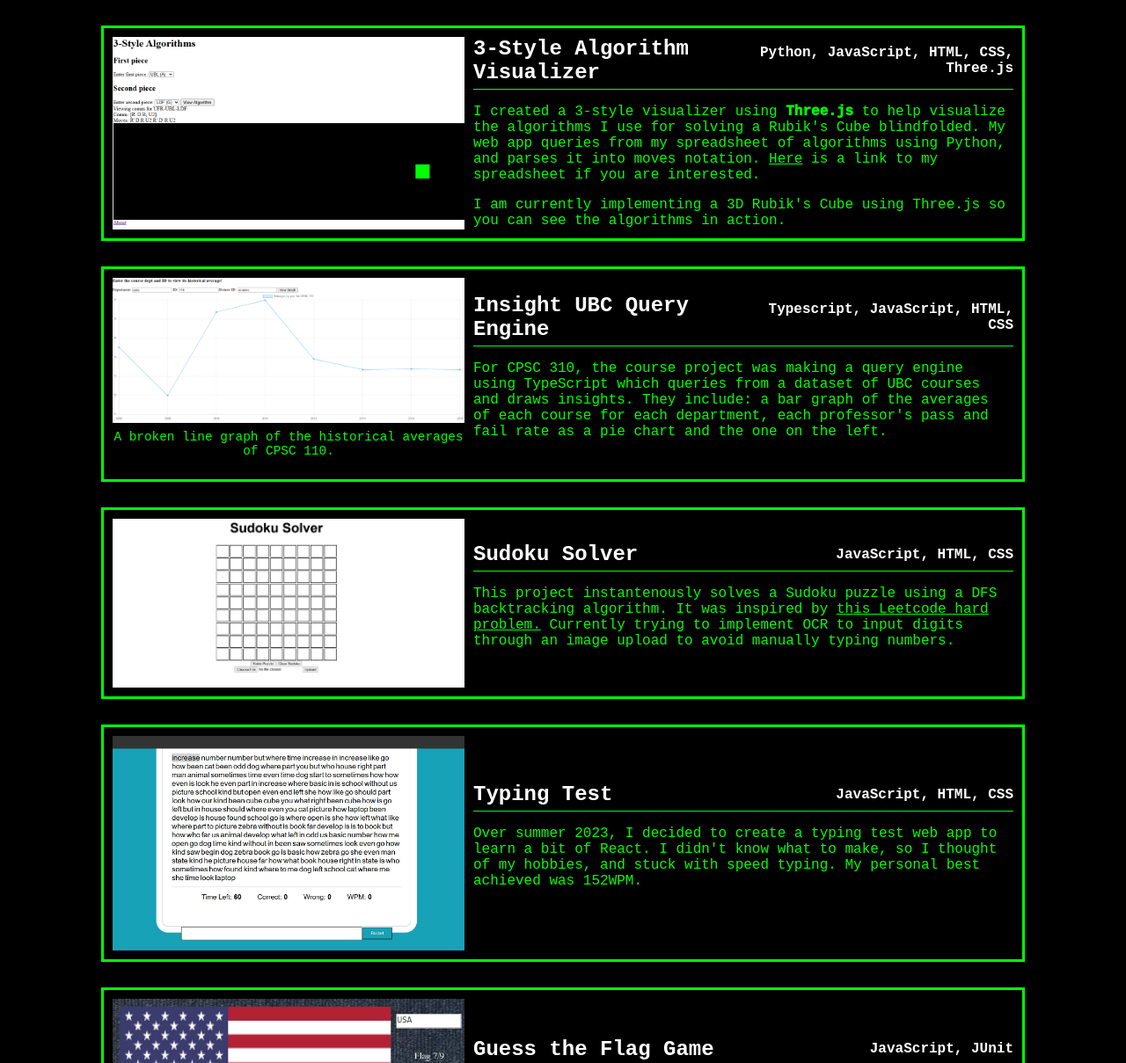
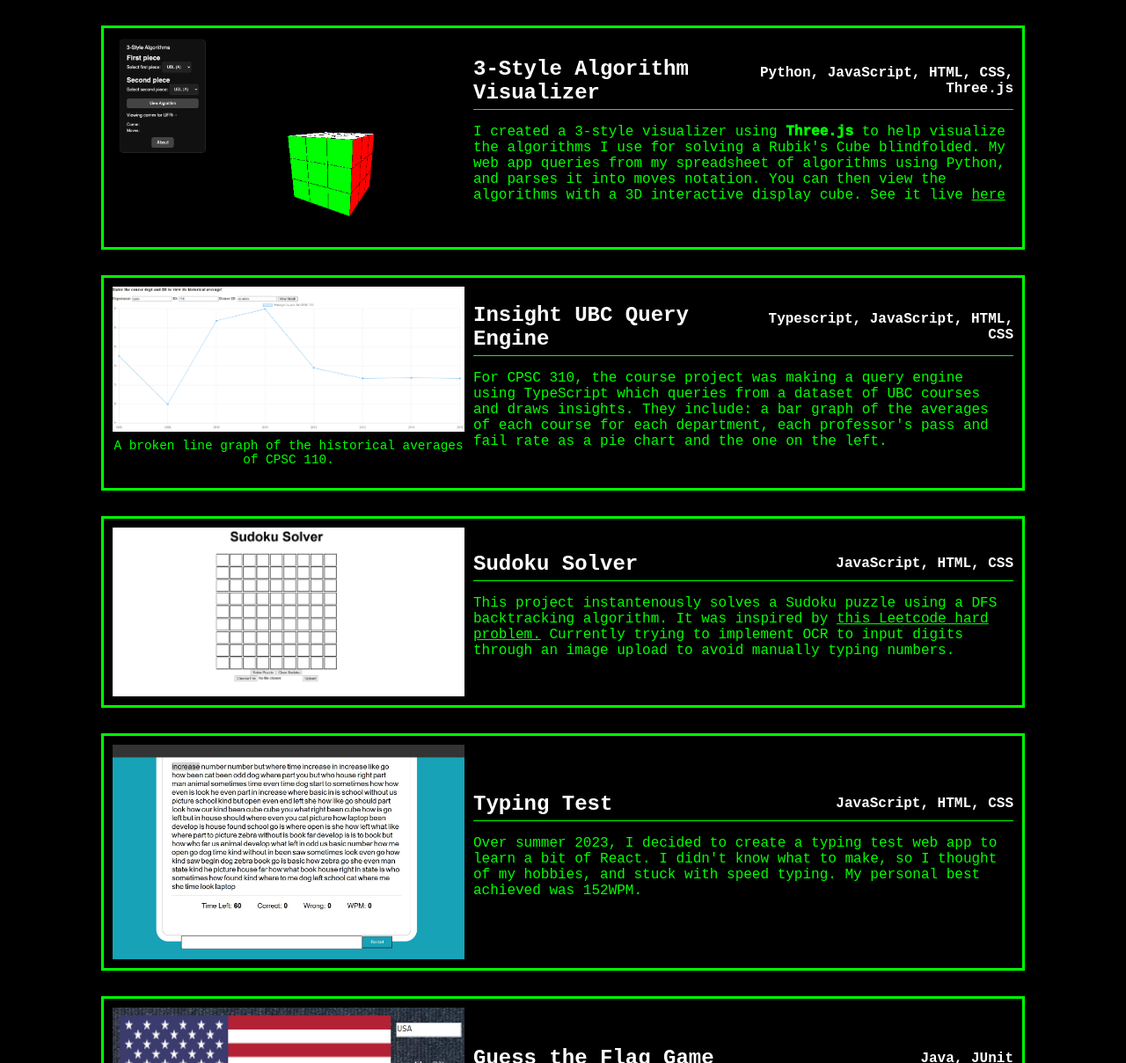
Before and after one commit to EtanHuang/personal-website, a plain HTML site: page projects.html in a window 1280 px wide. Shown: the part 671-1880 px from the top of the page at 88% size. Drawn offline with Linux system fonts and the light colour scheme.

Commit message:
changed 3 style project

```diff
--- a/projects.html
+++ b/projects.html
@@ -34,15 +34,16 @@
             <p style="width:100%; height: auto; object-fit: cover;">I developed an interactive Tic-Tac-Toe game interface using PyGame, a Python GUI library. It implements optimal gameplay using the Minimax algorithm to compute the most optimal move for the computer on each turn.</div>
         </div>
       <div class="project-item">
-            <img class="media" src="images\3stylevisualizer.png">
+            <img class="media" src="images/SCR-20250829-tgtl.png">
         <div class="project-text">
           <div class="project-header">
             <h2>3-Style Algorithm Visualizer</h2>
             <h4>Python, JavaScript, HTML, CSS, Three.js</h4>
           </div>
             <p style="width:100%; height: auto; object-fit: cover;">I created a 3-style visualizer using <strong>Three.js</strong> to help visualize the algorithms I use for solving a Rubik's Cube blindfolded.
-            My web app queries from my spreadsheet of algorithms using Python, and parses it into moves notation. <a style="color: #00ff00;" href = "https://docs.google.com/spreadsheets/d/1twj2CfYFve5Ba_D8XOwcbXxWaSVKKwZz1QagW4H0uyM/edit?usp=sharing">Here</a> is a link to my spreadsheet if you are interested.</p>
-            I am currently implementing a 3D Rubik's Cube using Three.js so you can see the algorithms in action.</div>
+            My web app queries from my spreadsheet of algorithms using Python, and parses it into moves notation. You can then view the algorithms with a 3D interactive display cube.
+            See it live <a target="_blank" style="color: #00ff00; text-decoration-thickness: 1px;" href="https://3stylealgs.vercel.app/" >here</a>
+        </div>
         </div>
         <div class="project-item">
             <div style="text-align: center;" class="picture-caption">
@@ -84,7 +85,7 @@
         <div class="project-text">
           <div class="project-header">
             <h2>Guess the Flag Game</h2>
-            <h4>JavaScript, JUnit</h4>
+            <h4>Java, JUnit</h4>
           </div>
             <p style="width:100%; height: auto; object-fit: cover;">For my CPSC 210 project I created a guess the flag game. In grade 4, I read atlases during silent reading instead of Geronimo Stilton, Diary of a Wimpy Kid like the other kids did, so I memorized most of the world's flags and capitals.</p>
             </div>
```
Also changed, not shown: hobbies.html (+1 -1 lines), images/SCR-20250829-tgtl.png (added).
